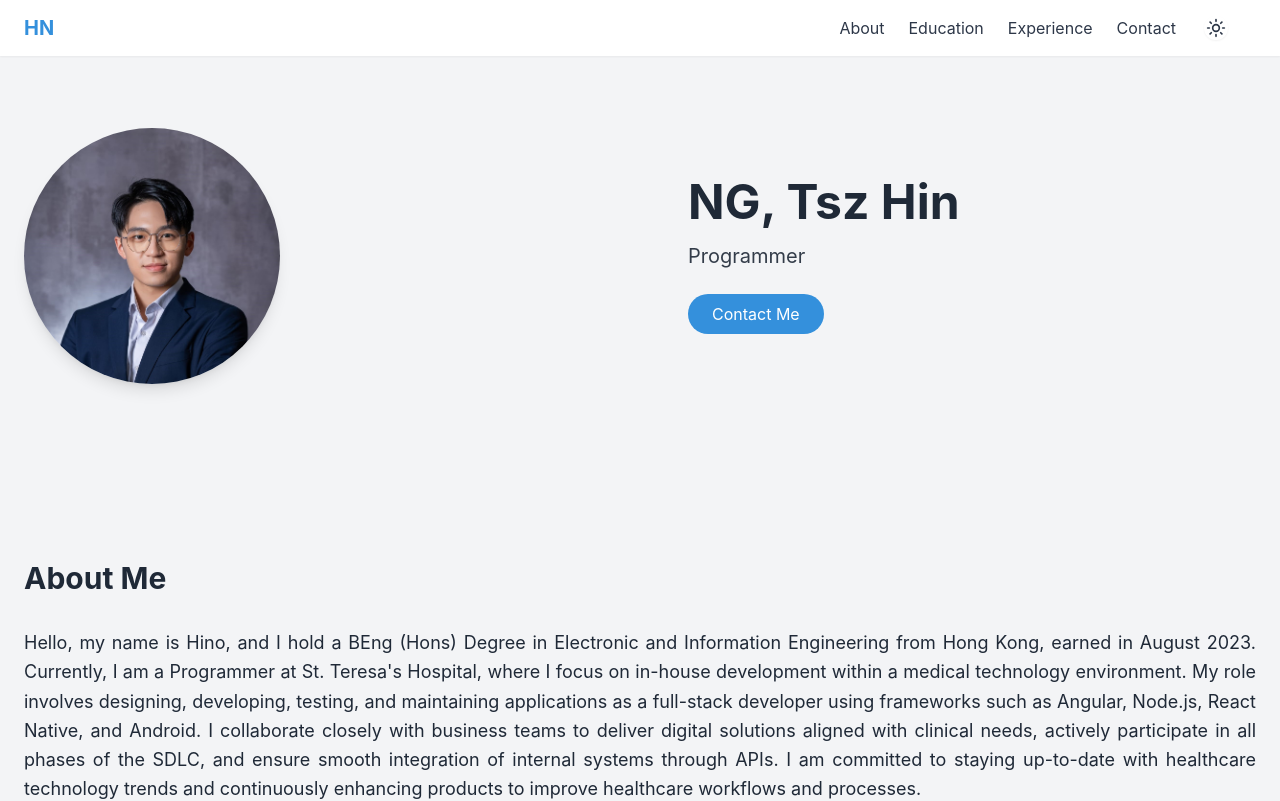
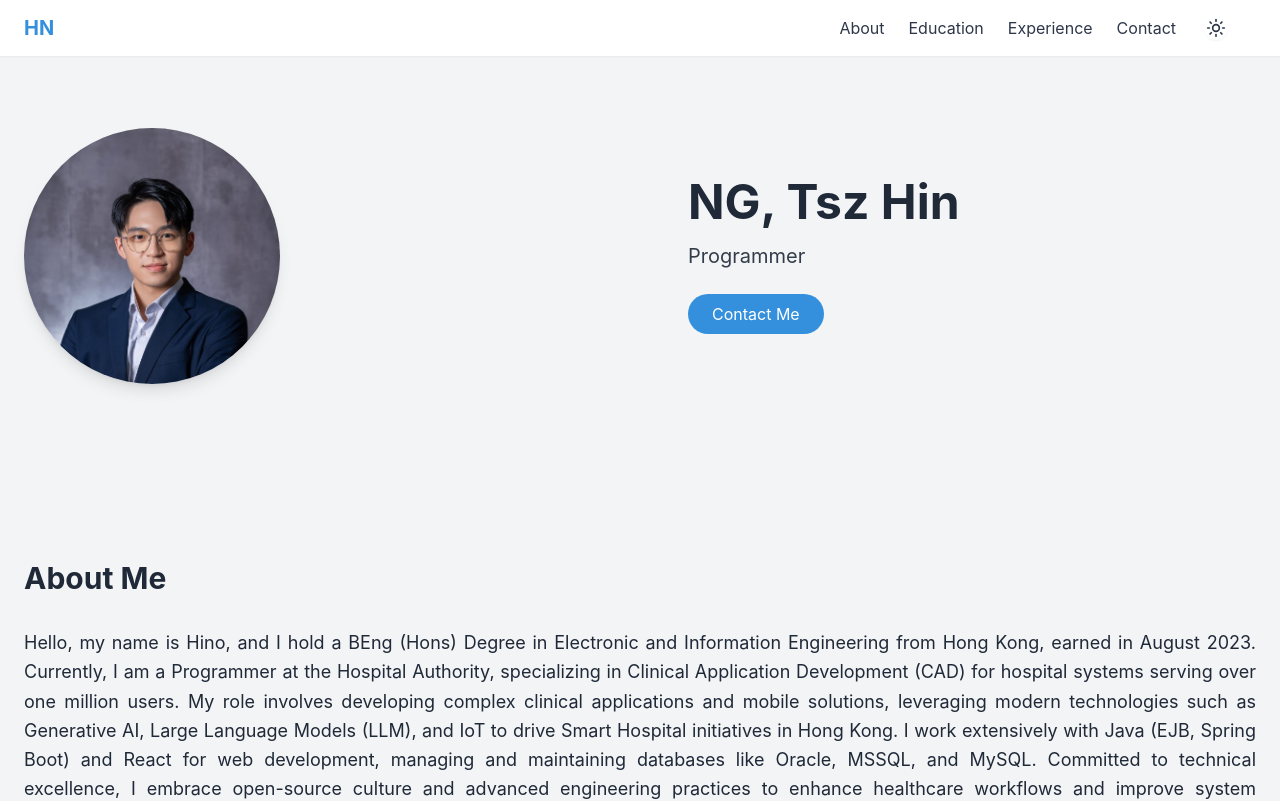
Before and after one commit to HinoVPN/my-portfolio, a React (Create React App) app: page / in a window 1280 px wide. Shown: the top 801 px of the page. Built offline with nearby package versions, Linux system fonts and the light colour scheme.

Commit message:
Update About.js
Update the content for HA

```diff
--- a/src/components/About.js
+++ b/src/components/About.js
@@ -5,7 +5,7 @@ const About = () => {
   return (
     <Section id="about" title="About Me">
       <p className="text-lg leading-relaxed text-justify">
-      Hello, my name is Hino, and I hold a BEng (Hons) Degree in Electronic and Information Engineering from Hong Kong, earned in August 2023. Currently, I am a Programmer at St. Teresa's Hospital, where I focus on in-house development within a medical technology environment. My role involves designing, developing, testing, and maintaining applications as a full-stack developer using frameworks such as Angular, Node.js, React Native, and Android. I collaborate closely with business teams to deliver digital solutions aligned with clinical needs, actively participate in all phases of the SDLC, and ensure smooth integration of internal systems through APIs. I am committed to staying up-to-date with healthcare technology trends and continuously enhancing products to improve healthcare workflows and processes.
+      Hello, my name is Hino, and I hold a BEng (Hons) Degree in Electronic and Information Engineering from Hong Kong, earned in August 2023. Currently, I am a Programmer at the Hospital Authority, specializing in Clinical Application Development (CAD) for hospital systems serving over one million users. My role involves developing complex clinical applications and mobile solutions, leveraging modern technologies such as Generative AI, Large Language Models (LLM), and IoT to drive Smart Hospital initiatives in Hong Kong. I work extensively with Java (EJB, Spring Boot) and React for web development, managing and maintaining databases like Oracle, MSSQL, and MySQL. Committed to technical excellence, I embrace open-source culture and advanced engineering practices to enhance healthcare workflows and improve system efficiency.
       </p>
     </Section>
   );
```
